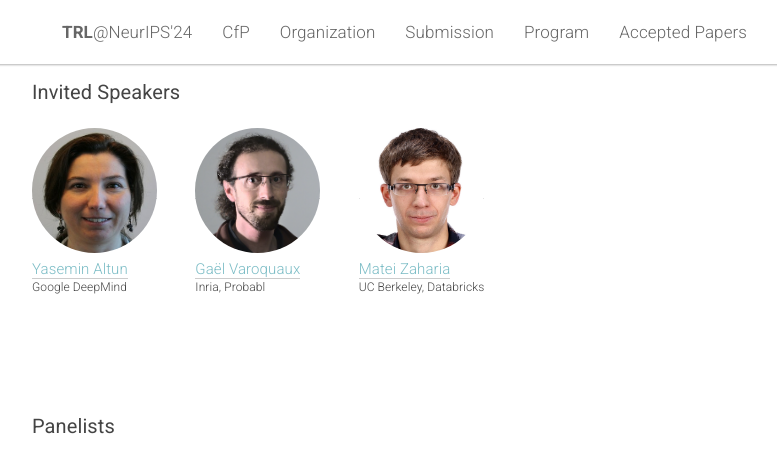
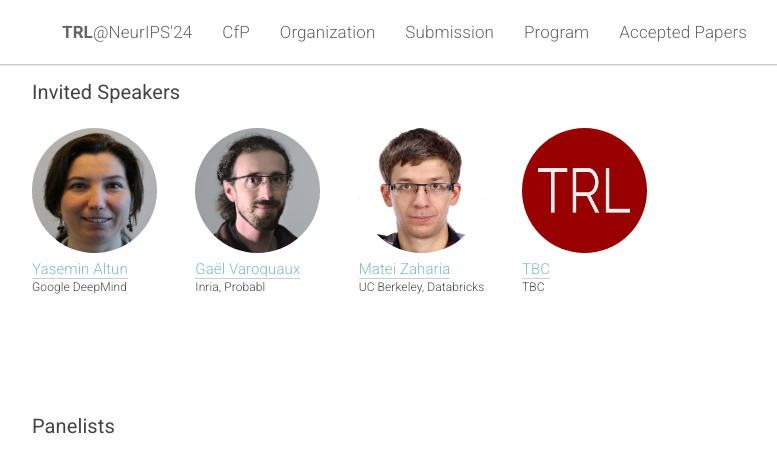
Before and after one commit to table-representation-learning/table-representation-learning.github.io, a Jekyll site: the page built from _pages/home.html, in a window 1280 px wide and 900 px high, scrolled down 2365 px, cut to the strip 0-458 px from the top of the window. Shown: the whole strip, without its empty margins (133-910 px from the left). Built offline with Jekyll 4.4.1, drawn with Linux system fonts in a browser that asks for light colours.

Commit message:
update speakers

```diff
--- a/_pages/home.html
+++ b/_pages/home.html
@@ -275,16 +275,6 @@ acknowledgements: ""
 
                     <!-- <div class="col-xs-6 col-lg-2">
                         <a href="" target="blank">
-                            <img class="people-pic" src="/assets/people/bh.jpeg">
-                        </a>
-                        <div class="people-name">
-                            <a href="https://huybery.github.io/" target="blank">Binyuan Hui</a>
-                            <h6>Qwen Team, Alibaba</h6>
-                        </div>
-                    </div> -->
-
-                    <!-- <div class="col-xs-6 col-lg-2">
-                        <a href="" target="blank">
                             <img class="people-pic" src="/assets/people/ml.png">
                         </a>
                         <div class="people-name">
@@ -313,6 +303,16 @@ acknowledgements: ""
                         </div>
                         <br>
                         <br>
+                    </div>
+
+                    <div class="col-xs-6 col-lg-2">
+                        <a href="" target="blank">
+                            <img class="people-pic" src="/assets/people/trl.png">
+                        </a>
+                        <div class="people-name">
+                            <a href="" target="blank">TBC</a>
+                            <h6>TBC</h6>
+                        </div>
                     </div>
 
                 </div>
```
Also changed, not shown: assets/people/trl.png (added).
